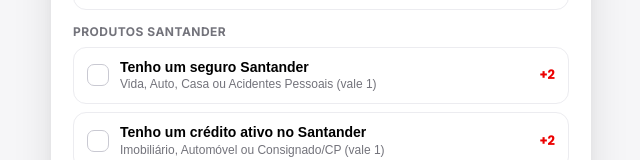
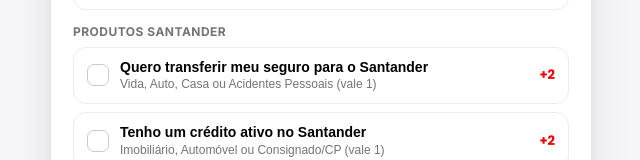
Before and after one commit to rod455/lpRewards, a React (Vite) app: page / in a window 1280 px wide. Shown: the part 917-1077 px from the top of the page, without its empty margins (319-959 px from the left). Built offline with nearby package versions, Linux system fonts and the light colour scheme.

Commit message:
Ajusta texto da tarefa de seguro para "Quero transferir meu seguro para o Santander"

```diff
--- a/src/SimuladorSantanderRewards.jsx
+++ b/src/SimuladorSantanderRewards.jsx
@@ -56,7 +56,7 @@ const TAREFAS = [
   { id: "openfinance", label: "Open Finance conectado",                   desc: "Dados de outros bancos compartilhados",   passos: 1,  grupo: "Recebimentos e rotina" },
   { id: "wallet",      label: "Cartão na carteira digital (> R$200/mês)", desc: "Apple Pay / Google Pay no crédito",       passos: 1,  grupo: "Recebimentos e rotina" },
   { id: "assinatura",  label: "Assinatura recorrente no cartão",          desc: "Streaming, academia, etc.",               passos: 1,  grupo: "Recebimentos e rotina" },
-  { id: "seguro",      label: "Tenho um seguro Santander",                desc: "Vida, Auto, Casa ou Acidentes Pessoais (vale 1)", passos: 2, grupo: "Produtos Santander" },
+  { id: "seguro",      label: "Quero transferir meu seguro para o Santander", desc: "Vida, Auto, Casa ou Acidentes Pessoais (vale 1)", passos: 2, grupo: "Produtos Santander" },
   { id: "credito",     label: "Tenho um crédito ativo no Santander",      desc: "Imobiliário, Automóvel ou Consignado/CP (vale 1)", passos: 2, grupo: "Produtos Santander" },
 ];
 
```
